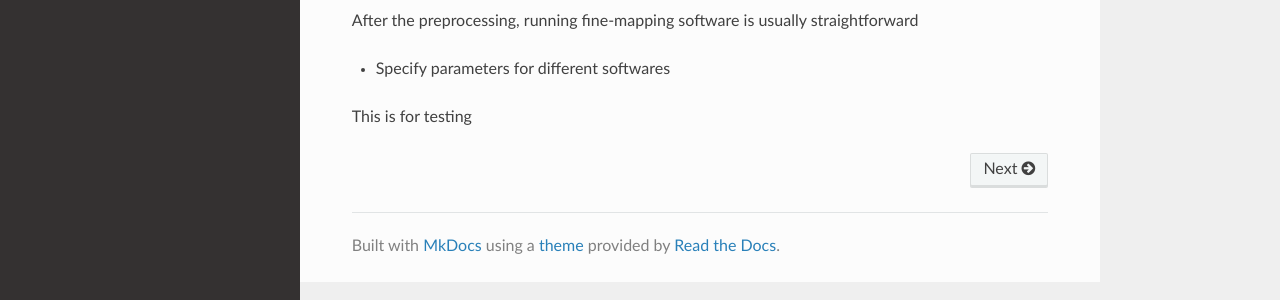
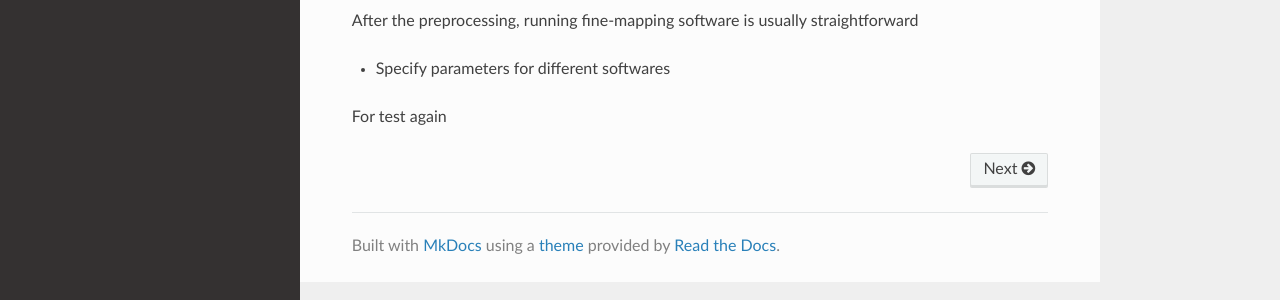
Before and after one commit to hongchengyao/fine-mapping_document, an MkDocs documentation site: the page built from docs/index.md, in a window 1280 px wide. Shown: the part 475-775 px from the top of the page. Built offline with MkDocs 1.6.1, drawn with Linux system fonts in a browser that asks for light colours; nearby versions of some CDN libraries; old or Windows-style settings are respelled for this version of MkDocs.

Commit message:
test again

```diff
--- a/docs/index.md
+++ b/docs/index.md
@@ -13,4 +13,4 @@ After the preprocessing, running fine-mapping software is usually straightforwar
 
 - Specify parameters for different softwares
 
-This is for testing
+For test again
```
